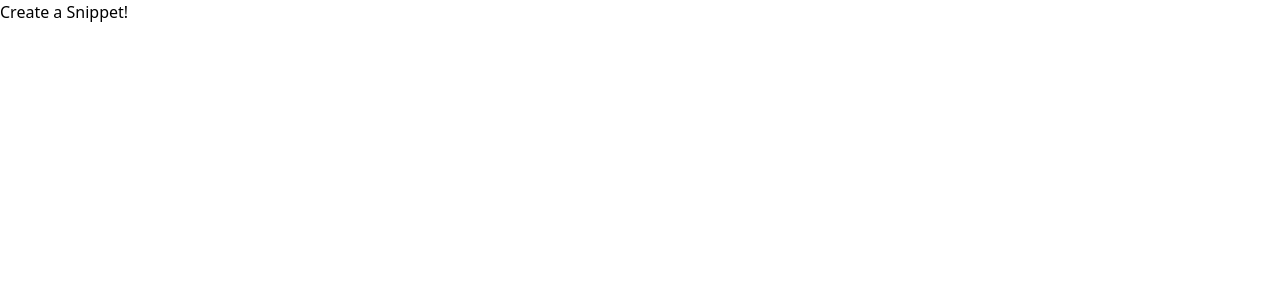
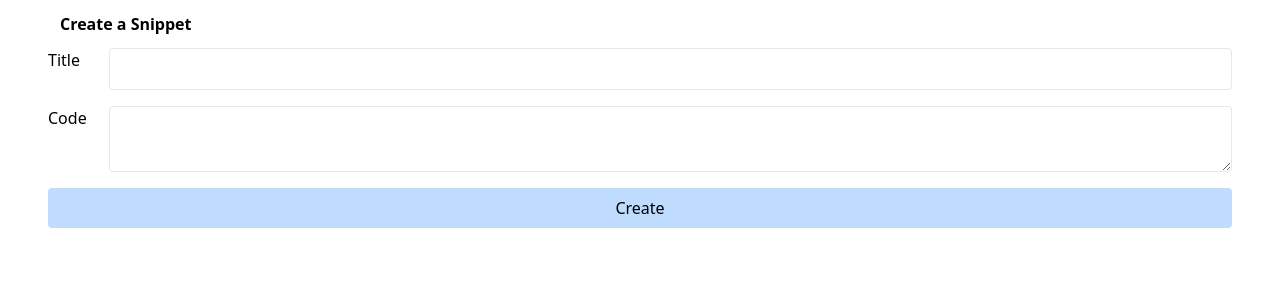
Before and after one commit to harshdeepkanhai/snippets, a Next.js app: page /snippets/new in a window 1280 px wide. Shown: the top 300 px of the page. Built offline with nearby package versions, Linux system fonts and the light colour scheme.

Commit message:
Add a creation form

```diff
--- a/src/app/layout.tsx
+++ b/src/app/layout.tsx
@@ -28,7 +28,9 @@
       <body
         className={`${geistSans.variable} ${geistMono.variable} antialiased`}
       >
-        {children}
+        <div className="container mx-auto px-12">
+          {children}
+        </div>
       </body>
     </html>
   );
--- a/src/app/snippets/new/page.tsx
+++ b/src/app/snippets/new/page.tsx
@@ -1,5 +1,20 @@
 export default function SnippetCreatePage() {
     return (
-        <div>Create a Snippet!</div>
+        <form>
+            <h3 className="font-bold m-3">Create a Snippet</h3>
+            <div className="flex flex-col gap-4">
+                <div className="flex gap-4">
+                    <label className="w-12" htmlFor="title">Title</label>
+                    <input className="border rounded p-2 w-full" name="title" id="title" />
+                </div>
+                <div className="flex gap-4">
+                    <label className="w-12" htmlFor="code">Code</label>
+                    <textarea className="border rounded p-2 w-full" name="code" id="code" />
+                </div>
+                <button type="submit" className="rounded p-2 bg-blue-200">
+                    Create
+                </button>
+            </div>
+        </form>
     );
   }
```
